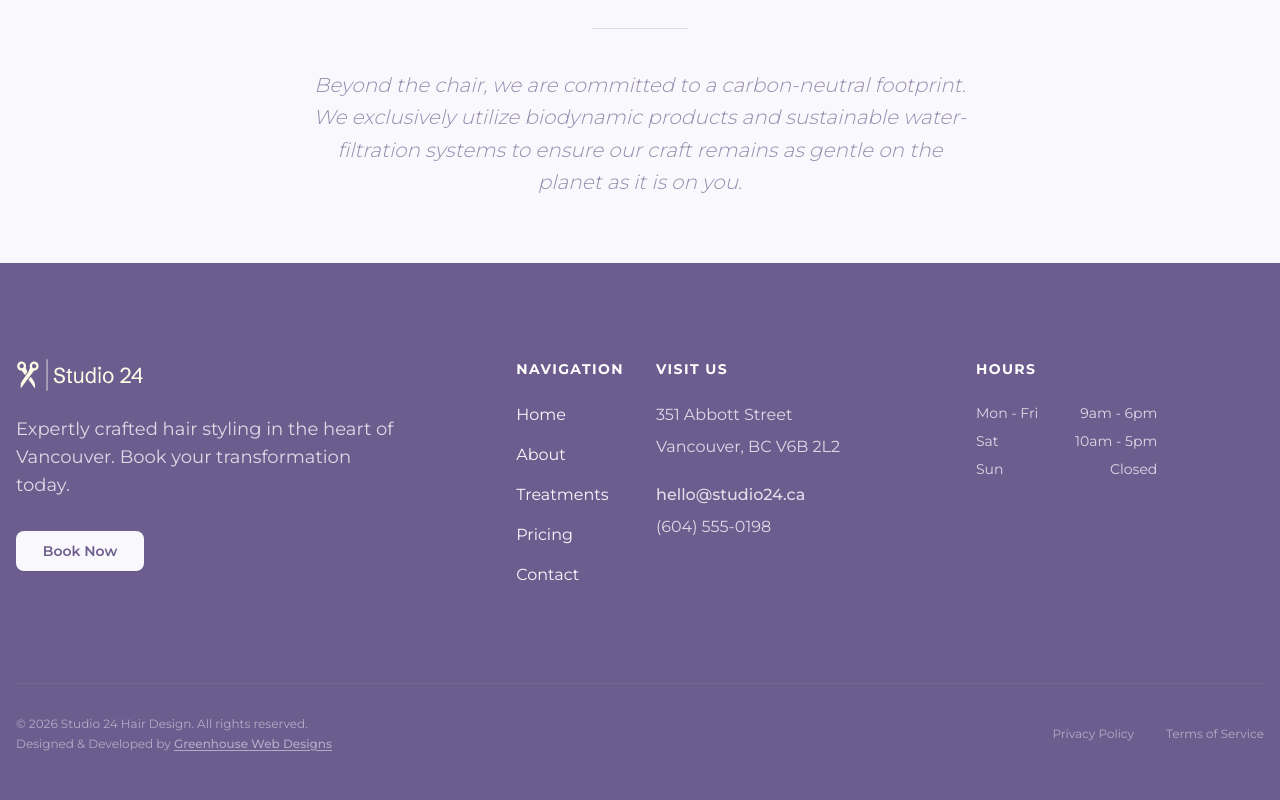
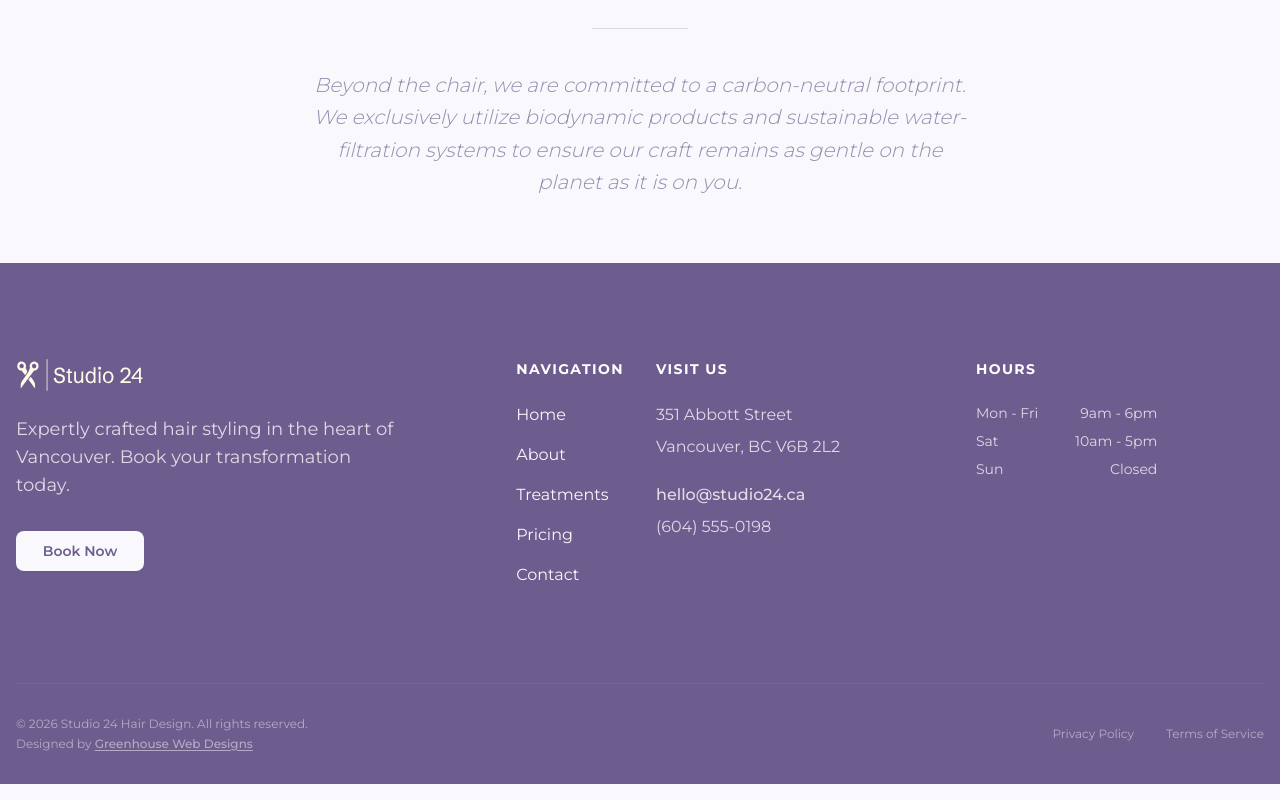
Before and after one commit to jacobadam/studio-24, a Next.js app: page /about in a window 1280 px wide. Shown: the part 1466-2266 px from the top of the page. Built offline with nearby package versions, Linux system fonts and the light colour scheme; a web font is replaced by a local one.

Commit message:
update footer

```diff
--- a/src/app/components/ui/Footer/Footer.tsx
+++ b/src/app/components/ui/Footer/Footer.tsx
@@ -20,7 +20,7 @@ export function Footer({
   const currentYear = new Date().getFullYear();
 
   return (
-    <footer className="bg-primary pt-24 pb-12 text-secondary">
+    <footer className="bg-primary pt-24 pb-8 text-secondary">
       <div className="mx-auto max-w-7xl px-4">
         <div className="grid grid-cols-1 gap-12 text-center md:grid-cols-12 md:gap-8 md:text-left">
           <div className="col-span-1 flex flex-col items-center md:col-span-4 md:items-start">
@@ -103,7 +103,7 @@ export function Footer({
           <div className="flex flex-col gap-1 text-center md:text-left">
             <p>© {currentYear} Studio 24 Hair Design. All rights reserved.</p>
             <p>
-              Designed & Developed by{" "}
+              Designed by{" "}
               <a
                 href="https://www.greenhousewebdesigns.com/"
                 target="_blank"
```
